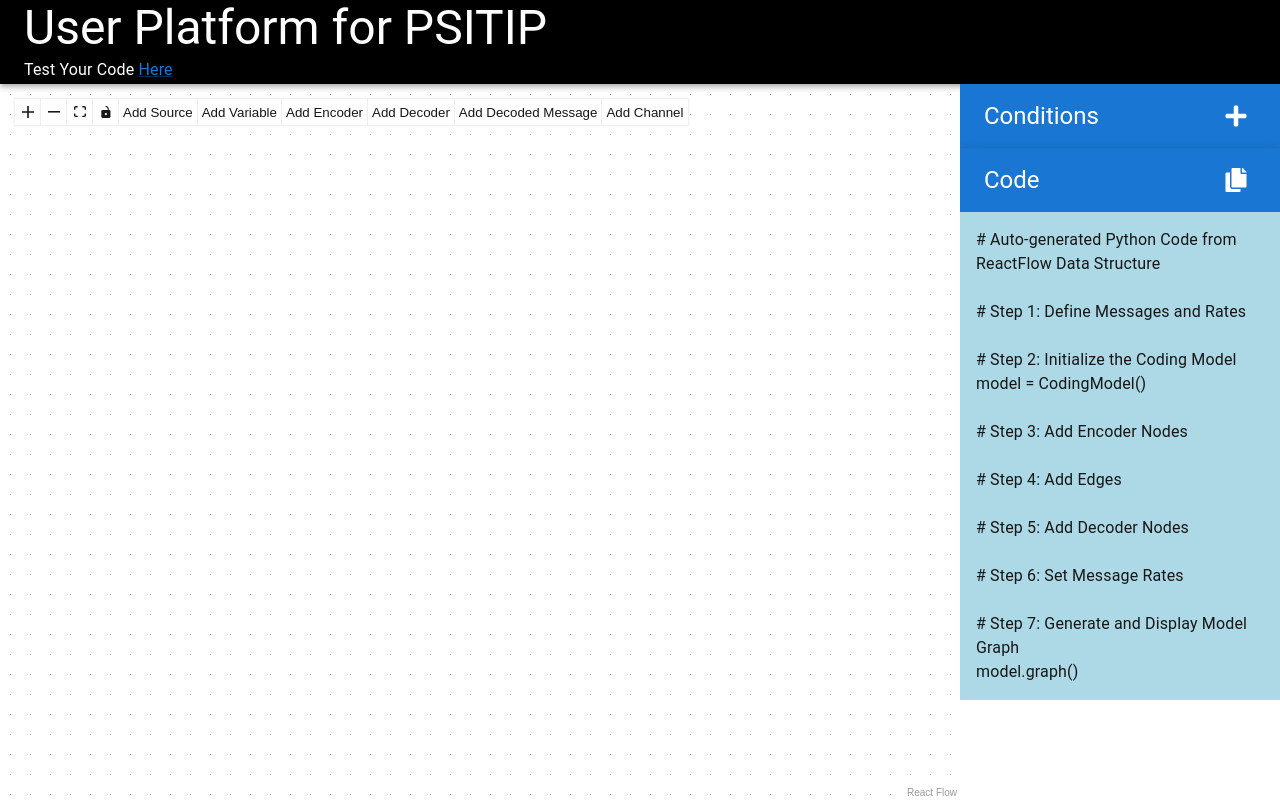
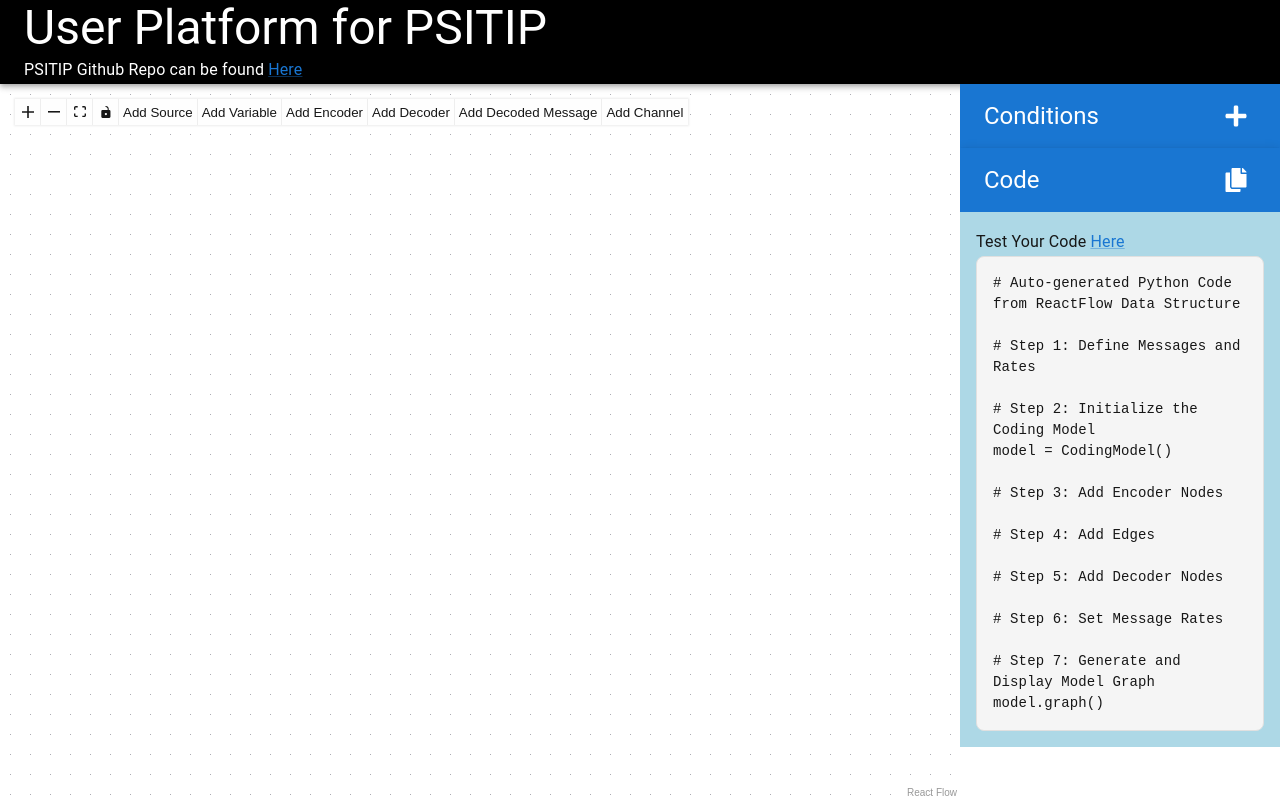
Before and after one commit to LeoHuang0730/ui-platform-psitip, a Next.js app in the folder frontend-ui-platform-psitip/: page / in a window 1280 px wide. Built offline with nearby package versions, Linux system fonts and the light colour scheme.

Commit message:
ui update

```diff
--- a/frontend-ui-platform-psitip/src/app/components/codeBar.tsx
+++ b/frontend-ui-platform-psitip/src/app/components/codeBar.tsx
@@ -7,6 +7,7 @@ import {
   Toolbar,
   IconButton,
   Tooltip,
+  Link,
 } from "@mui/material";
 import { FaCopy } from "react-icons/fa";
 import { mapNode, mapEdge } from "../page";
@@ -155,7 +156,9 @@ const CodeBar = ({ mapNodes, mapEdges }: codeBarProps) => {
     >
       <AppBar position="static">
         <Toolbar sx={{ display: "flex", justifyContent: "space-between" }}>
-          <Typography variant="h5">Code</Typography>
+          <Box sx={{ display: 'flex', flexDirection: 'column' }}>
+            <Typography variant="h5">Code</Typography>
+          </Box>
           {/* Copy Button with Tooltip */}
           <Tooltip title={"Copied!"} open={copied} arrow>
             <IconButton color="inherit" onClick={handleCopy}>
@@ -165,10 +168,27 @@ const CodeBar = ({ mapNodes, mapEdges }: codeBarProps) => {
         </Toolbar>
       </AppBar>
       <Box flexGrow={1} bgcolor={"lightblue"} p={2}>
+        <Typography variant="subtitle1">Test Your Code&nbsp;
+          <Link
+            href="https://mybinder.org/v2/gh/cheuktingli/psitip/master?labpath=examples/table_of_contents.ipynb"
+            target="_blank"
+          >
+            Here
+          </Link>
+        </Typography>
         <Typography
           variant="body1"
           component="pre"
-          sx={{ whiteSpace: "pre-wrap" }}
+          sx={{
+            whiteSpace: "pre-wrap",
+            fontFamily: "monospace",
+            fontSize: "0.875rem",
+            backgroundColor: "#f5f5f5",
+            padding: "1rem",
+            borderRadius: "0.5rem",
+            overflowX: "auto",
+            border: "1px solid #e0e0e0",
+          }}
         >
           {codeTranslator(mapNodes, mapEdges)}
         </Typography>
--- a/frontend-ui-platform-psitip/src/app/components/topbar.tsx
+++ b/frontend-ui-platform-psitip/src/app/components/topbar.tsx
@@ -18,9 +18,9 @@ const Topbar = () => {
 			<Toolbar>
 				<Box sx={{ display: 'flex', flexDirection: 'column' }}>
 						<Typography variant="h3">User Platform for PSITIP</Typography>
-					<Typography variant="subtitle1">Test Your Code&nbsp;
+						<Typography variant="subtitle1">PSITIP Github Repo can be found&nbsp;
 							<Link
-							href="https://mybinder.org/v2/gh/cheuktingli/psitip/master?labpath=examples/table_of_contents.ipynb"
+								href="https://github.com/cheuktingli/psitip"
 								target="_blank"
 							>
 								Here
```
Lines whose indentation alone changed are shown as unchanged.
